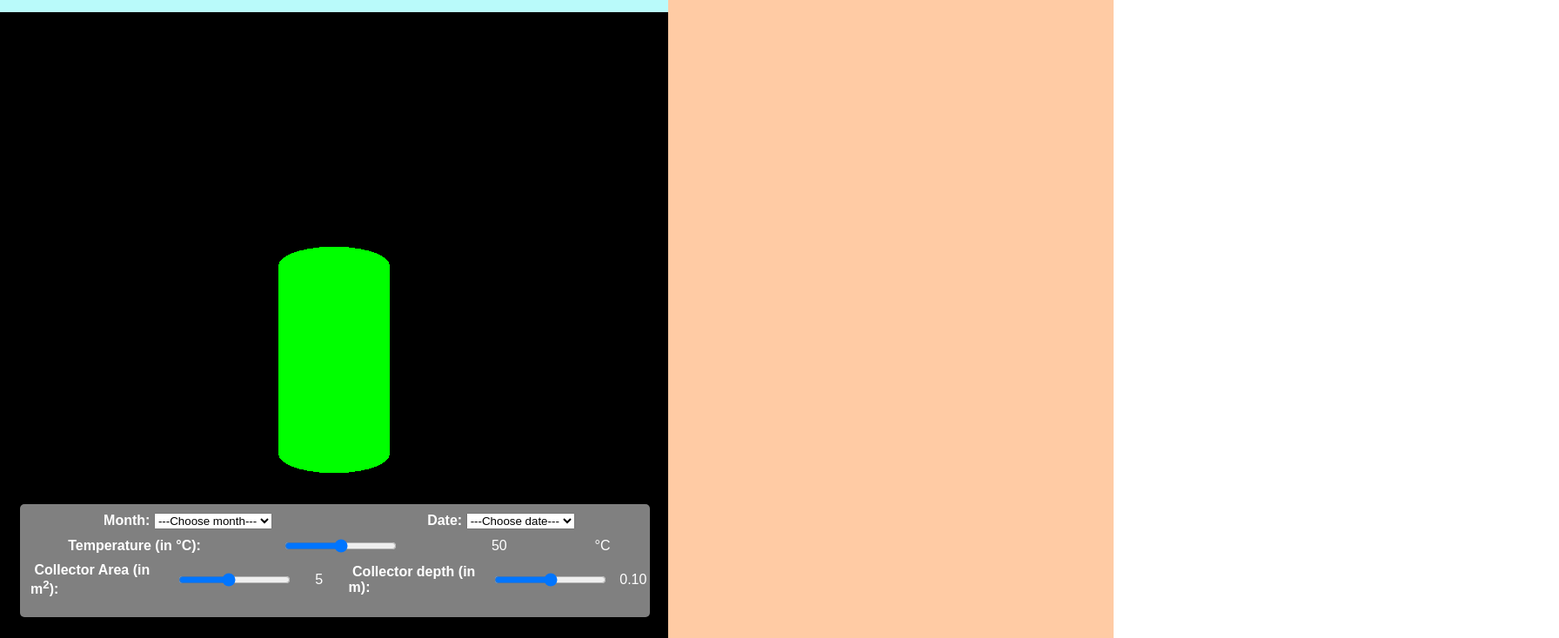
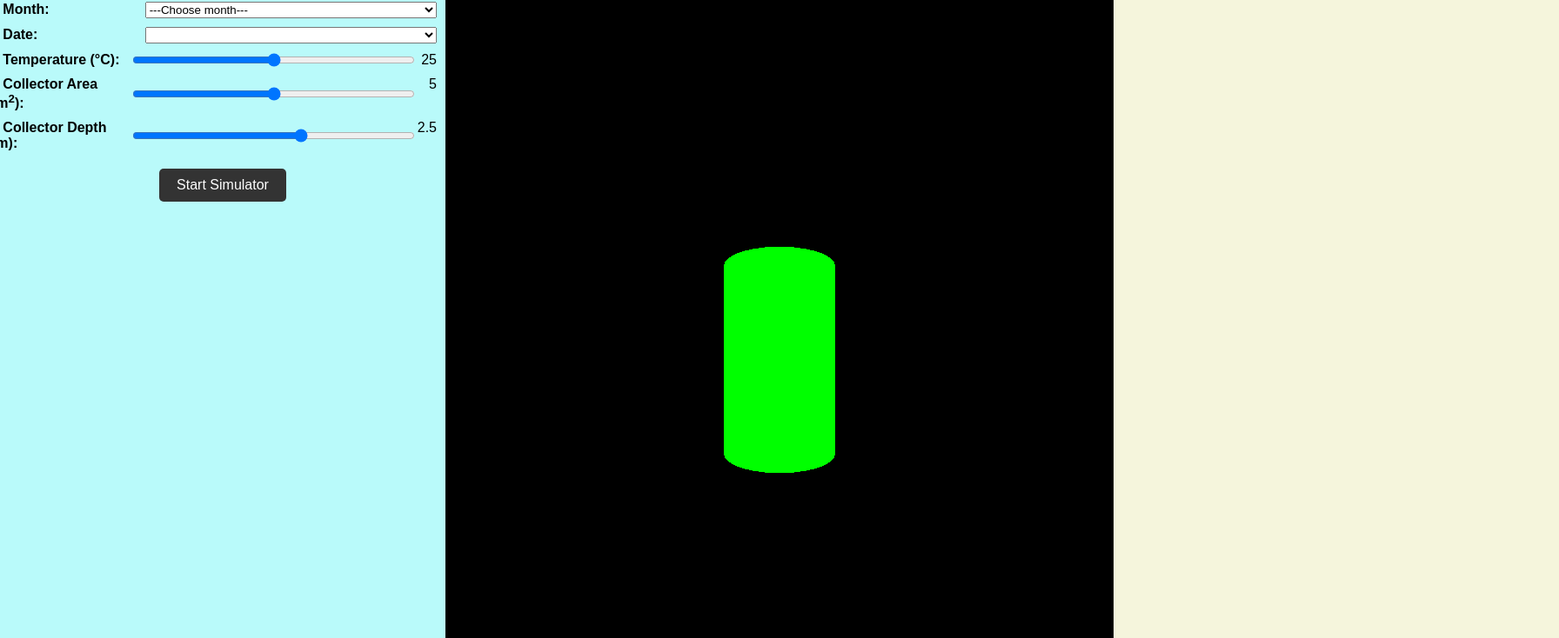
Before and after one commit to reshmar00/Solar-Water-Heater-Simulation, a plain HTML site: page simulator/index.html in a window 1280 px wide. Shown: the part 66-800 px from the top of the page at 87% size, 1792 px wide, since content can reach past the window. Drawn offline with nearby package versions, Linux system fonts and the light colour scheme; a script that the page names is missing.

Commit message:
Changed view to showcase variables differently + added dynamic visuals to account for button click

```diff
--- a/simulator/controller.js
+++ b/simulator/controller.js
@@ -2,27 +2,57 @@
     /* Initializing the webpage */
     init: function() {
         this.setupEventListeners(); // setting up event listeners
-        view.setScreenSplit(); // splitting the screen
         view.populateMonthDropdown(); // keeping drop-down menus populated
         view.renderScene(); // 3D rendering
     },
 
     /* Functions for different elements to respond to based on user interaction */
     setupEventListeners: function() {
-        const monthListElem = document.getElementById("monthList");
+        const monthListElem = document.getElementById("month");
         monthListElem.addEventListener('change', this.handleMonthChange);
 
-        const dateListElem = document.getElementById("dateList");
+        const dateListElem = document.getElementById("date");
         dateListElem.addEventListener('change', this.handleDateChange);
 
-        const temperatureSlider = document.getElementById('temperature-slider');
+        const temperatureSlider = document.getElementById('temperature');
         temperatureSlider.addEventListener('input', this.handleTemperatureChange);
 
-        const collectorAreaSlider = document.getElementById('collector-area-slider');
-        collectorAreaSlider.addEventListener('input', this.handleControllerAreaChange);
+        const collectorAreaSlider = document.getElementById('collector-area');
+        collectorAreaSlider.addEventListener('input', this.handleCollectorAreaChange);
 
-        const collectorDepthSlider = document.getElementById('collector-depth-slider');
-        collectorDepthSlider.addEventListener('input', this.handleControllerDepthChange);
+        const collectorDepthSlider = document.getElementById('collector-depth');
+        collectorDepthSlider.addEventListener('input', this.handleCollectorDepthChange);
+
+        const startSimulatorButton = document.getElementById('startSimulator');
+        startSimulatorButton.addEventListener('click', this.startSimulator);
+
+        window.addEventListener('resize', function() {
+            const container = document.querySelector('.right');
+            renderer.setSize(container.clientWidth, container.clientHeight);
+            camera.aspect = container.clientWidth / container.clientHeight;
+            camera.updateProjectionMatrix();
+        });
+    },
+
+    startSimulator: function() {
+        const leftDiv = document.querySelector('.left');
+        const rightDiv = document.querySelector('.right');
+        const simulatorResultsDiv = document.querySelector('.simulator-results');
+
+        // Make the left div slide away to the left
+        leftDiv.style.width = '0%';
+        leftDiv.style.left = '-40%'; // Push it out of view
+
+        // Make the right div occupy same width, but moved to the left
+        rightDiv.style.width = '60%';
+        rightDiv.style.left = '0';
+
+        // Bring in simulator-results div
+        simulatorResultsDiv.style.width = '40%';
+        simulatorResultsDiv.style.left = '60%';
+
+        // Now let's ensure the THREE.js visualization is being rendered
+        view.renderScene();
     },
 
     /* Updating the month, based on selection from drop-down menu */
@@ -48,14 +78,14 @@
     },
 
     /* Updating the collector area, based on value selected on slider */
-    handleControllerAreaChange: function(event) {
+    handleCollectorAreaChange: function(event) {
         const value = event.target.value;
         model.setCollectorArea(value);
         view.updateCollectorAreaDisplay(value);
     },
 
     /* Updating the collector depth, based on value selected on slider */
-    handleControllerDepthChange: function(event) {
+    handleCollectorDepthChange: function(event) {
         const value = event.target.value;
         model.setCollectorDepth(value);
         view.updateCollectorDepthDisplay(value);
--- a/simulator/index.html
+++ b/simulator/index.html
@@ -7,52 +7,63 @@
     <script src="https://cdnjs.cloudflare.com/ajax/libs/three.js/r128/three.min.js"></script>
 </head>
 <body>
-<div class="container">
+<div class="controls-container">
     <div class="left">
-        <h1>Solar Collector Simulator</h1>
-        <div class="options">
-            <div class="form-wrapper">
-                <div class="date-container"> <!-- Added this container -->
-                    <form id="months">
-                        <b>&nbsp;Month:</b>
-                        <select id="monthList">
-                            <option>---Choose month---</option>
-                        </select>
-                    </form>
-                    <form id="dates">
-                        <b>Date:</b>
-                        <select id="dateList">
-                            <option>---Choose date---</option>
-                        </select>
-                    </form>
+        <div id="options-container">
+            <h2>Choose conditions:</h2>
+            <div id="options">
+                <div class="option-item">
+                    <label for="month"><b>&nbsp;&nbsp;&nbsp;Month:</b></label>
+                    <select id="month"></select>
                 </div>
 
-                <div class="temperature-slider"> <!-- This is the other child of the flex container -->
-                    <b>&nbsp;Temperature (in °C):</b>
-                    <input type="range" id="temperature-slider" min="0" max="100" step="10" value="50">
-                    <span id="temperature-value">50</span>&nbsp;°C
+                <div class="option-item">
+                    <label for="date"><b>&nbsp;&nbsp;&nbsp;Date:</b></label>
+                    <select id="date"></select>
                 </div>
-            </div>
-            <div class ="second-row">
-                <div class="collector-area-slider">
-                    <b>&nbsp;Collector Area (in m<sup>2</sup>):</b>
-                    <input type="range" id="collector-area-slider" min="1" max="10" step="1" value="5">
-                    <span id="collector-area-value">5&nbsp;</span>
+
+                <div class="option-item">
+                    <label for="temperature"><b>&nbsp;&nbsp;&nbsp;Temperature (°C):</b></label>
+                    <input type="range" id="temperature" min="0" max="50" value="25">
+                    <span id="temperature-value">25</span>
                 </div>
-                <div class="collector-depth-slider">
-                    <b>&nbsp;Collector depth (in m):</b>
-                    <input type="range" id="collector-depth-slider" min="0.05" max="0.15" step="0.01" value="0.10">
-                    <span id="collector-depth-value">0.10</span>
+
+                <div class="option-item">
+                    <label for="collector-area"><b>&nbsp;&nbsp;&nbsp;Collector Area (m<sup>2</sup>):</b></label>
+                    <input type="range" id="collector-area" min="0" max="10" value="5">
+                    <span id="collector-area-value">5</span>
+                </div>
+
+                <div class="option-item">
+                    <label for="collector-depth"><b>&nbsp;&nbsp;&nbsp;Collector Depth (m):</b></label>
+                    <input type="range" id="collector-depth" min="0" max="5" value="2.5">
+                    <span id="collector-depth-value">2.5</span>
                 </div>
             </div>
         </div>
+        <button id = "startSimulator"> Start Simulator </button>
     </div>
     <div class="right">
-
+        <!-- This is where the THREE.js scene will render -->
+        <h1>Solar Collector Simulator</h1>
+    </div>
+    <div class="simulator-results">
+        <!-- This is where the simulation results or other data will appear -->
+        <!-- You can populate this with desired content -->
+        <h2>Simulation Results</h2>
     </div>
 </div>
+<!-- GSAP Library -->
+<script src="https://cdnjs.cloudflare.com/ajax/libs/gsap/3.9.1/gsap.min.js"></script>
+
+<!-- ScrollMagic Library & Plugins -->
+<script src="https://cdnjs.cloudflare.com/ajax/libs/ScrollMagic/2.0.8/ScrollMagic.min.js"></script>
+<script src="https://cdnjs.cloudflare.com/ajax/libs/ScrollMagic/2.0.8/plugins/animation.gsap.min.js"></script>
+
+<!-- My MVC scripts  -->
 <script src="model.js"></script>
 <script src="view.js"></script>
 <script src="controller.js"></script>
+
 </body>
 </html>
--- a/simulator/model.js
+++ b/simulator/model.js
@@ -42,6 +42,4 @@
     getCollectorDepth: function() {
         return this.collectorDepth;
     }
-
-
 };
--- a/simulator/styles.css
+++ b/simulator/styles.css
@@ -2,88 +2,71 @@
     height: 100%;
     margin: 0;
     padding: 0;
+    font-family: "Bai Jamjuree", sans-serif;
+}
+
+h1, h2 {
+    text-align: center;
 }
 
 h1 {
-    text-align: center;
-    font-family: "Bai Jamjuree", sans-serif;
-    color: brown;
+    color: white;
+}
+h2{
+    color: black;
 }
 
-.container {
+.controls-container {
     display: flex;
     height: 100%;
+    position: relative;
+}
+
+.left, .right {
+    height: 100%;
+    overflow: hidden; /* Prevents horizontal scrolling */
+    box-sizing: border-box;
+    transition: width 0.5s, left 0.5s; /* Smooth transition when resizing divs */
+    position: relative;
 }
 
 .left {
-    box-sizing: border-box;
-    flex: 3;
     background-color: #B9FAFA;
-    height: 100%;
-    overflow-y: auto;
-    position: relative;
+    width: 40%;
 }
 
-.options{
+.right {
+    background-color: black;
+    width: 60%;
+}
+
+.options-container {
     background-color: gray;
-    height: 15%;
-    width: 93%;
-    position: absolute;
+    height: auto;
+    width: 90%;
     bottom: 3%;
     left: 3%;
     padding: 5px;
     border-radius: 5px;
+    display: flex;
+    flex-direction: column;
+    align-items: center;
 }
 
-.right {
-    box-sizing: border-box;
-    flex: 2;
-    background-color: #FFCBA4;
-    height: 100%;
-    overflow-y: auto;
+.option-item {
+    margin: 10px -10px;
+    width: 100%;
+    display: flex;
+    justify-content: space-between;
 }
 
-.form-wrapper {
-    font-family: "Bai Jamjuree", sans-serif;
-    color: white;
-    display: flex;
-    justify-content: space-between;
-    align-items: center;
-    flex-wrap: wrap;
-    gap: 10px;
-    margin-top: 5px;
-    margin-left: 5px;
+label {
+    flex: 1;
 }
 
-.date-container, .temperature-slider{
-    flex-grow: 1;
-    display: flex;
-    align-items: center;
-    justify-content: space-around;
-    gap: 20px;
-}
-
-.collector-area-slider, .collector-depth-slider{
-    flex-grow: 1;
-    display: flex;
-    align-items: center;
-    gap: 15px;
-}
-
-.date-container, .temperature-slider, .collector-area-slider, .collector-depth-slider {
-    display: flex;
-    align-items: center;
-    gap: 15px;
-}
-
-.collector-area-slider{
-    margin-top: 10px;
-    margin-left: 7px;
-}
-
-.collector-depth-slider {
-    margin-top: 10px;
-    margin-left: 15px;
+select, input[type="range"] {
+    flex: 2;
+    margin-left: 10px;
 }
 
 input[type="range"] {
@@ -94,16 +77,36 @@
 
 #collector-area-value, #collector-depth-value, #temperature-value {
     display: inline-block;
-    width: 30px;
+    width: 25px;
     text-align: right;
     vertical-align: baseline;
 }
 
-.second-row {
-    font-family: "Bai Jamjuree", sans-serif;
-    color: white;
-    display: flex;
-    justify-content: space-between;
-    align-items: center;
-    gap: 10px;
+#startSimulator {
+    font-size: 16px;
+    display: block;
+    margin: 20px auto;
+    padding: 10px 20px;
+    background-color: #333;
+    color: #fff;
+    border: none;
+    border-radius: 5px;
+    cursor: pointer;
 }
+
+#startSimulator:hover {
+    background-color: darkred;
+}
+
+.simulator-results {
+    background-color: beige;
+    width: 40%;
+    height: 100%;
+    overflow: hidden;
+    position: absolute;
+    box-sizing: border-box;
+    left: 100%;
+    transition: left 0.5s; /* Transition for the `left` property */
+    color: black;
+    z-index: 1000;
+}
--- a/simulator/view.js
+++ b/simulator/view.js
@@ -10,7 +10,7 @@
         camera.position.z = 5;
 
         renderer = new THREE.WebGLRenderer();
-        const container = document.querySelector('.left');
+        const container = document.querySelector('.right');
         renderer.setSize(container.clientWidth, container.clientHeight);
         container.appendChild(renderer.domElement);
 
@@ -31,20 +31,11 @@
         renderer.render(scene, camera);
     },
 
-    /* Splitting up the scene for different views */
-    setScreenSplit: function() {
-        const leftRatio = 3/5;
-        const rightRatio = 2/5;
-
-        document.querySelector('.left').style.width = `${leftRatio * 100}%`;
-        document.querySelector('.right').style.width = `${rightRatio * 100}%`;
-    },
-
     /* Logic for selecting the month and date*/
     /* Month selection */
     populateMonthDropdown: function() {
         const months = ["January", "February", "March", "April", "May", "June", "July", "August", "September", "October", "November", "December"];
-        const monthDropdown = document.getElementById('monthList');
+        const monthDropdown = document.getElementById('month');
 
         monthDropdown.innerHTML = '<option>---Choose month---</option>'; // Clear current month options
 
@@ -56,7 +47,7 @@
     },
 
     /* Date selection - based on month ~ account for 30/31 days + Feb */
-    dateListElement: document.getElementById('dateList'),
+    dateListElement: document.getElementById('date'),
     updateDateOptions: function(month) {
         // Clear current date options
         this.dateListElement.innerHTML = '<option> ---Choose date--- </option>';
@@ -72,7 +63,7 @@
             let option = document.createElement("option");
             option.value = i;
             option.text = i;
-            dateList.appendChild(option);
+            this.dateListElement.appendChild(option);
         }
     },
 
```
